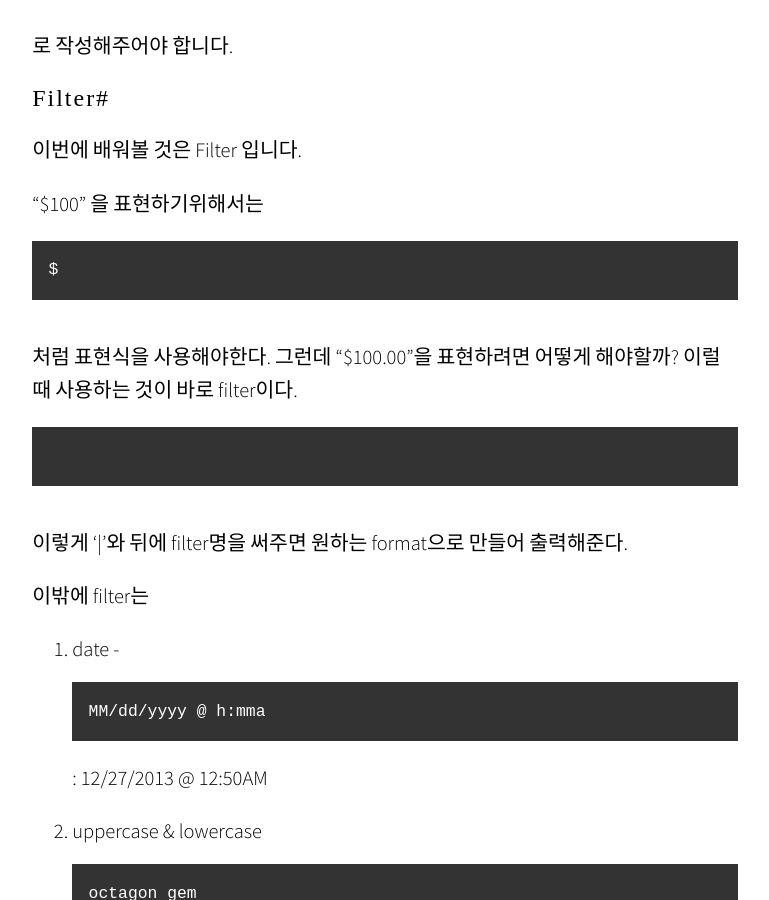
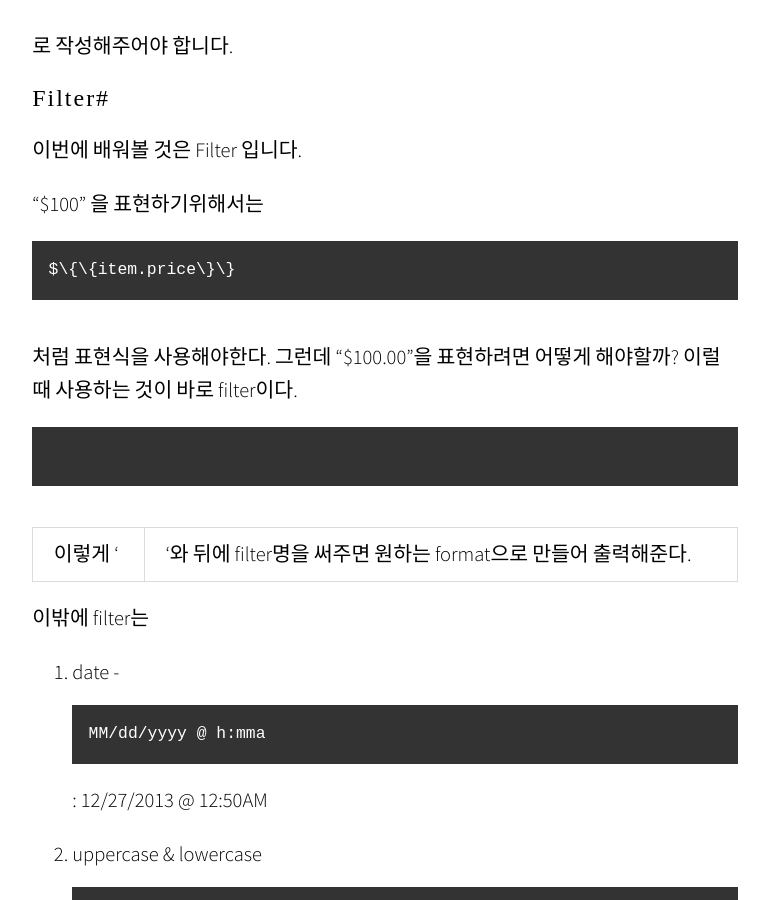
Before and after one commit to sungbine/sungbine.github.io, a Jekyll site: the page built from _posts/2015-05-18-angular_js_4.markdown, in a window 1280 px wide and 900 px high, scrolled down 1911 px. Shown: the whole window, without its empty margins (255-1024 px from the left). Built offline with Jekyll 4.4.1, drawn with Linux system fonts in a browser that asks for light colours; nearby versions of some CDN libraries; some web fonts are replaced; Markdown is read by kramdown in place of the engine named in the settings; comment, search, counter and statistics services are not loaded.

Commit message:
Update 2015-05-18-angular_js_4.markdown

````diff
--- a/_posts/2015-05-18-angular_js_4.markdown
+++ b/_posts/2015-05-18-angular_js_4.markdown
@@ -62,7 +62,7 @@ var items = [
 
 "$100" 을 표현하기위해서는
 ```
-${{item.price}}
+$\{\{item.price\}\}
 ```
 처럼 표현식을 사용해야한다.
 그런데 "$100.00"을 표현하려면 어떻게 해야할까?
@@ -71,6 +71,7 @@ ${{item.price}}
 ```
 {{item.price | currency}}
 ```
+
 이렇게 '|'와 뒤에 filter명을 써주면 원하는 format으로 만들어 출력해준다.
 
 이밖에 filter는
````
